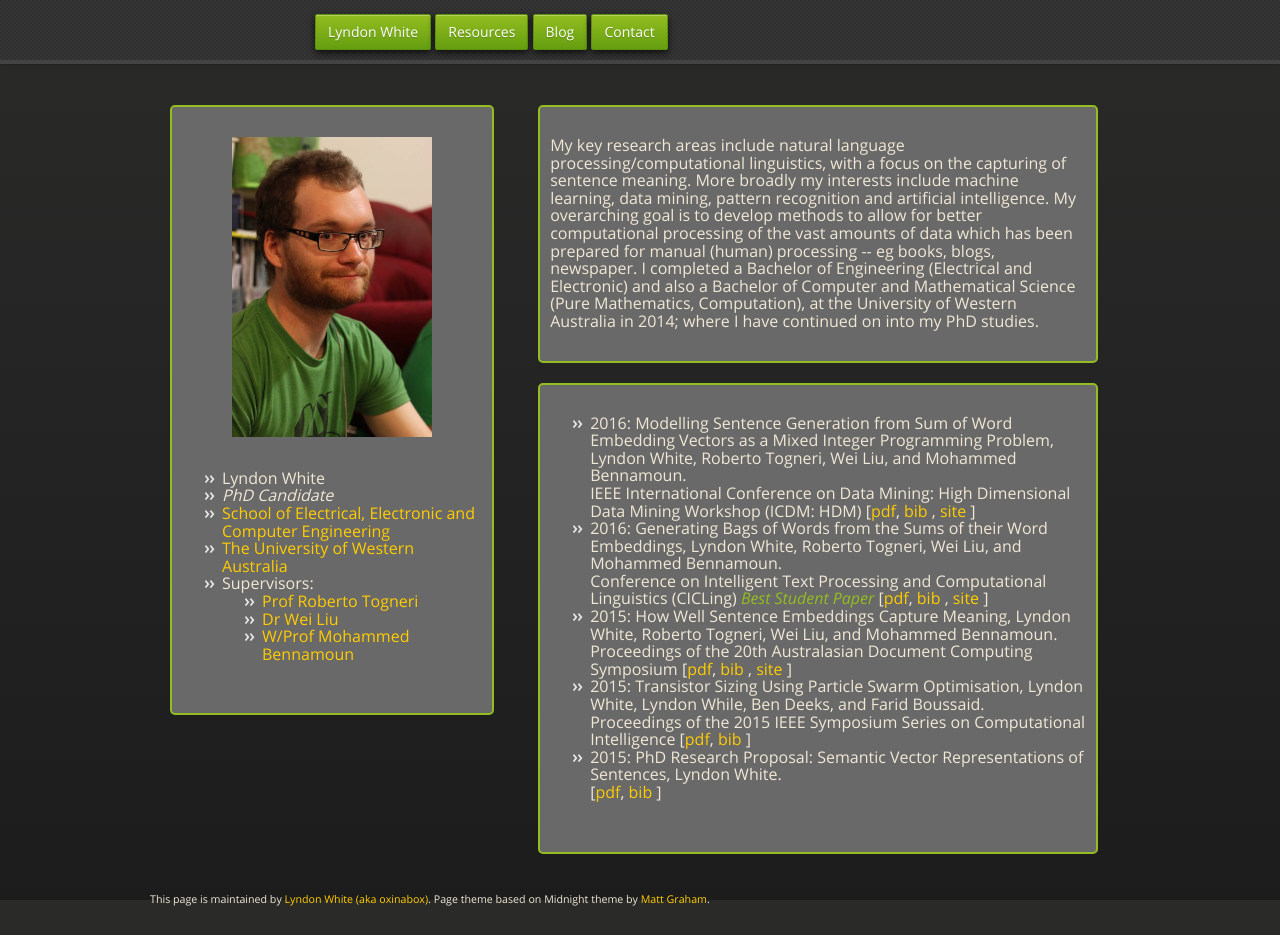
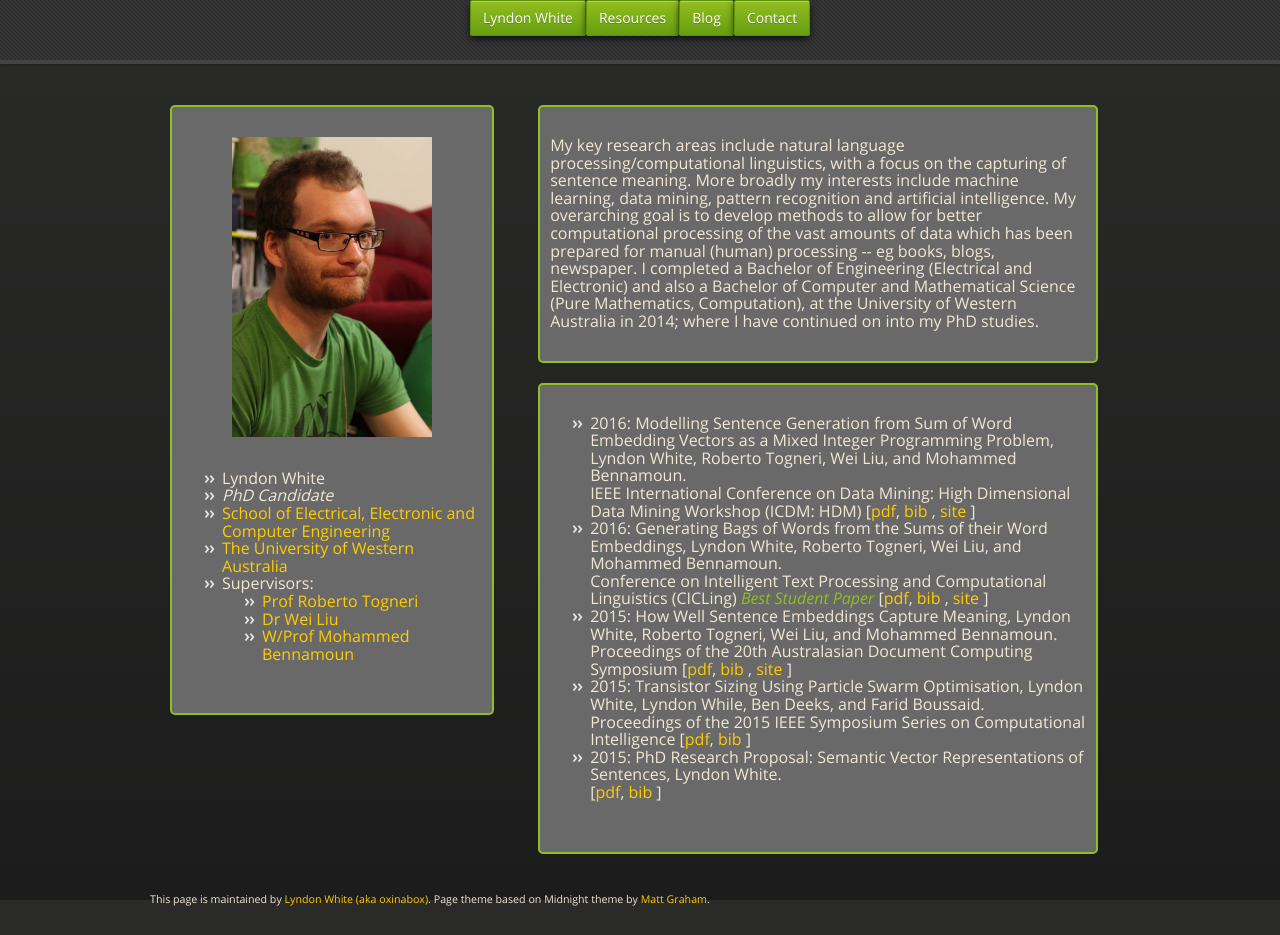
Before and after one commit to oxinabox/oxinabox.github.io, a Jekyll site: the page built from index.html, in a window 1280 px wide and 935 px high. Built offline with Jekyll 4.4.1, drawn with Linux system fonts in a browser that asks for light colours; nearby versions of some CDN libraries; some web fonts are replaced.

Commit message:
jon fixes the nav bar

```diff
--- a/stylesheets/styles.css
+++ b/stylesheets/styles.css
@@ -443,16 +443,14 @@ section {
   box-shadow: 0px 1px 3px rgba(0, 0, 0, 0.25);
 }
 #header nav {
-  max-width: 650px;
-  margin: 0 auto;
-  padding: 0 10px;
-  margin: 6px auto;
+  display: flex;
+  justify-content: center;
+  flex: 1;
+  align-items: center;
 }
 #header nav li {
   list-style: none;
-  display: inline;
   color: white;
-  line-height: 50px;
   text-shadow: 0px 1px 0px rgba(0, 0, 0, 0.2);
 }
 #header nav li a {
@@ -463,7 +461,6 @@ section {
   box-shadow: inset 0px 1px 0px rgba(255, 255, 255, 0.3), 0px 3px 7px rgba(0, 0, 0, 0.7);
   background-color: #93bd20;
   padding: 10px 12px;
-  margin-top: 6px;
   line-height: 14px;
   font-size: 14px;
   display: inline-block;
```
